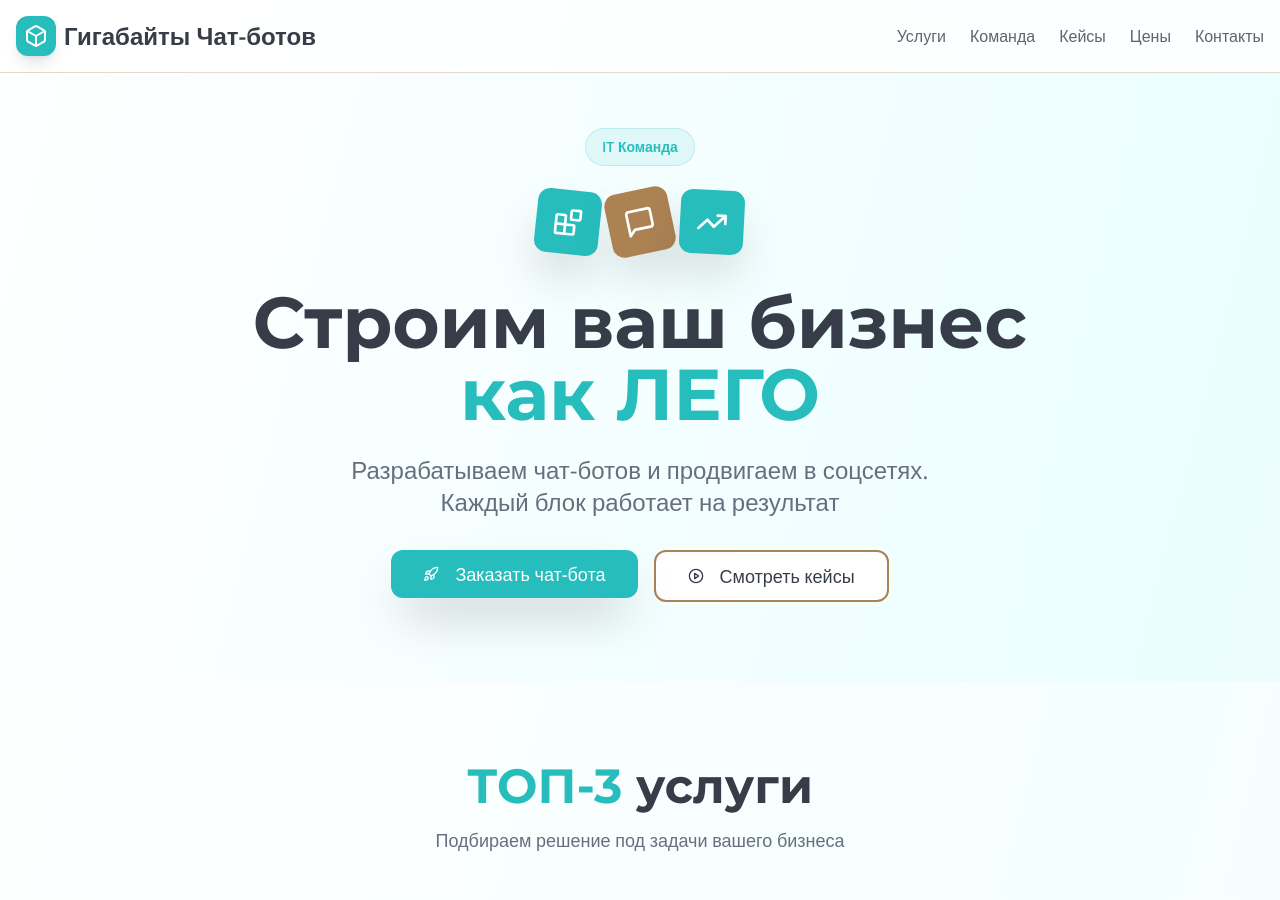
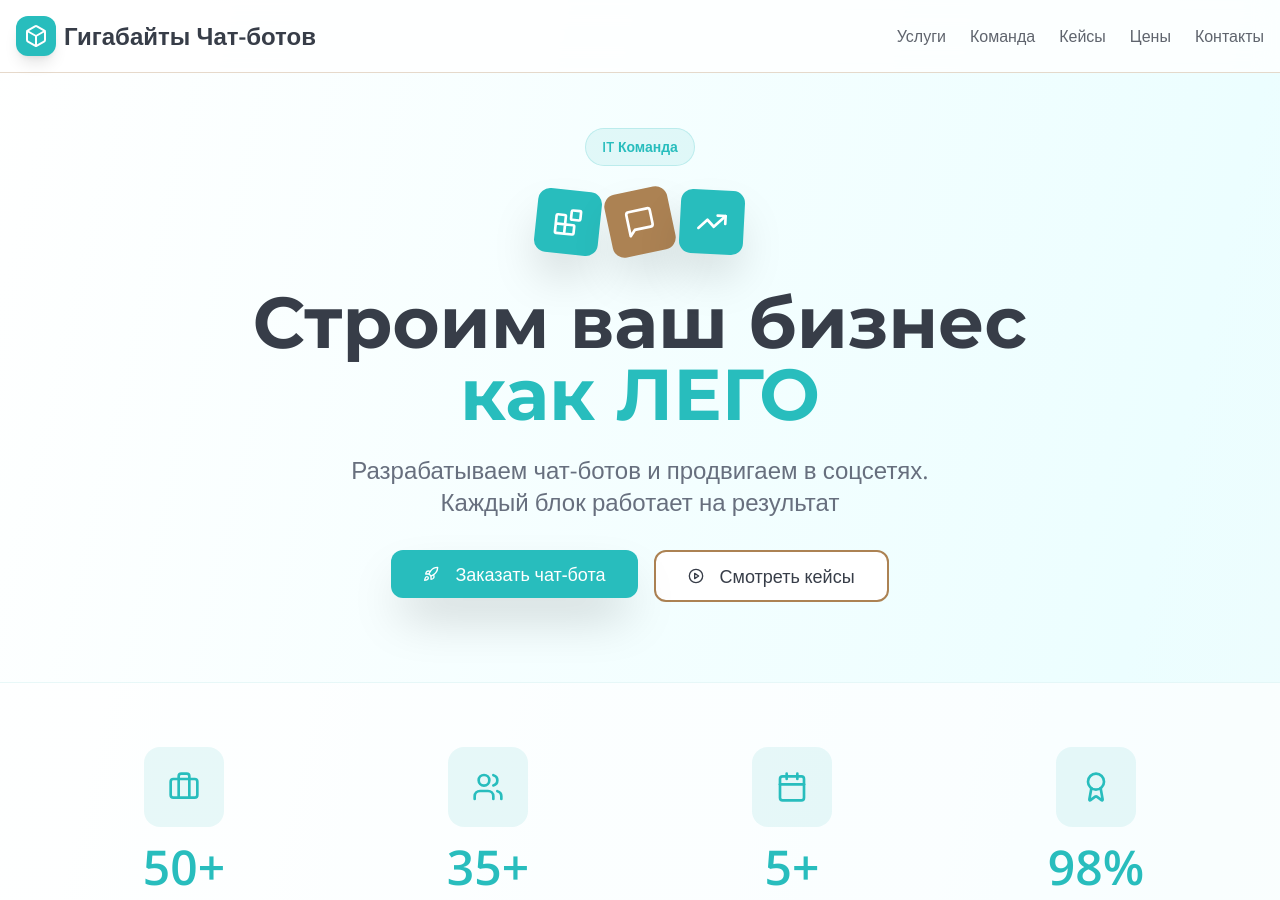
Before and after one commit to pr-poehali-dev/lego-bot-website, a React (Vite) app: page / in a window 1280 px wide. Shown: the top 900 px of the page. Built offline with nearby package versions, Linux system fonts and the light colour scheme.

Commit message:
Добавить счетчик посещений

```diff
--- a/src/pages/Index.tsx
+++ b/src/pages/Index.tsx
@@ -199,6 +199,41 @@ const Index = () => {
               <Icon name="PlayCircle" className="mr-2" size={20} />
               Смотреть кейсы
             </Button>
+          </div>
+        </div>
+      </section>
+
+      <section className="py-16 px-4 bg-white/70 border-y border-primary/10">
+        <div className="container mx-auto">
+          <div className="grid grid-cols-2 md:grid-cols-4 gap-8">
+            <div className="text-center">
+              <div className="w-20 h-20 mx-auto mb-4 bg-primary/10 rounded-2xl flex items-center justify-center">
+                <Icon name="Briefcase" className="text-primary" size={32} />
+              </div>
+              <div className="text-4xl md:text-5xl font-bold text-primary mb-2">50+</div>
+              <p className="text-muted-foreground font-medium">Проектов</p>
+            </div>
+            <div className="text-center">
+              <div className="w-20 h-20 mx-auto mb-4 bg-primary/10 rounded-2xl flex items-center justify-center">
+                <Icon name="Users" className="text-primary" size={32} />
+              </div>
+              <div className="text-4xl md:text-5xl font-bold text-primary mb-2">35+</div>
+              <p className="text-muted-foreground font-medium">Клиентов</p>
+            </div>
+            <div className="text-center">
+              <div className="w-20 h-20 mx-auto mb-4 bg-primary/10 rounded-2xl flex items-center justify-center">
+                <Icon name="Calendar" className="text-primary" size={32} />
+              </div>
+              <div className="text-4xl md:text-5xl font-bold text-primary mb-2">5+</div>
+              <p className="text-muted-foreground font-medium">Лет опыта</p>
+            </div>
+            <div className="text-center">
+              <div className="w-20 h-20 mx-auto mb-4 bg-primary/10 rounded-2xl flex items-center justify-center">
+                <Icon name="Award" className="text-primary" size={32} />
+              </div>
+              <div className="text-4xl md:text-5xl font-bold text-primary mb-2">98%</div>
+              <p className="text-muted-foreground font-medium">Довольных клиентов</p>
+            </div>
           </div>
         </div>
       </section>
```
